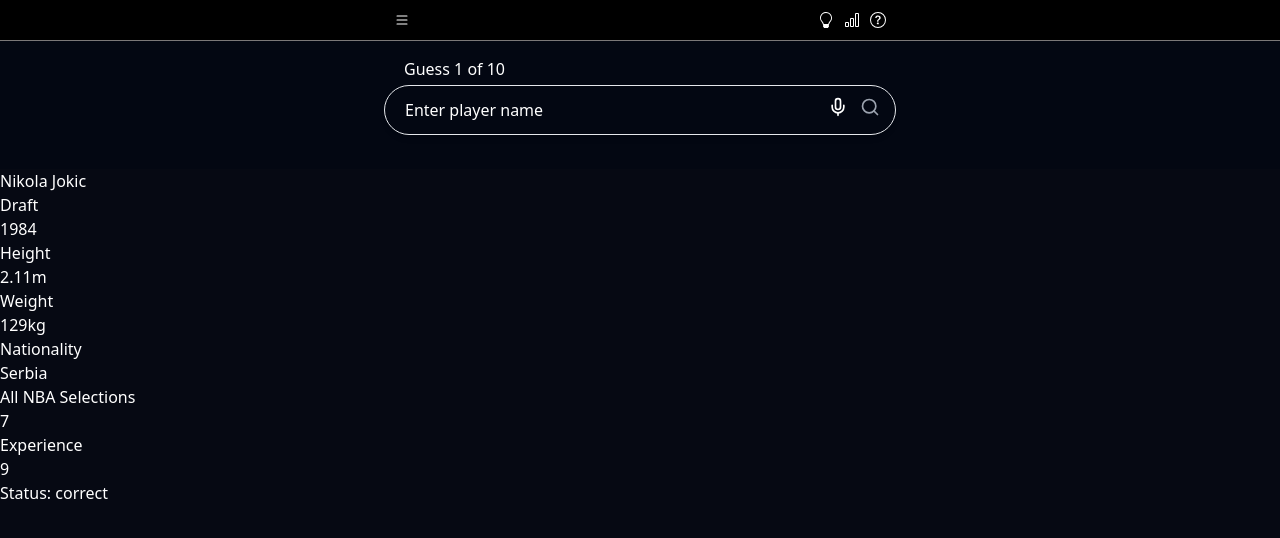
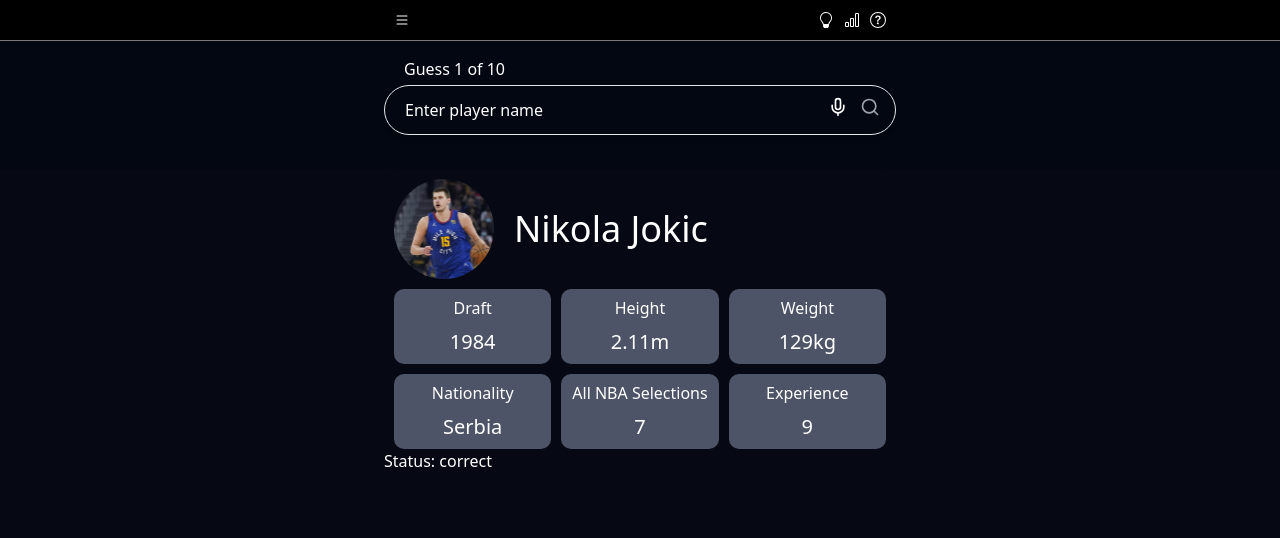
Before and after one commit to J-DanielsCode/Spordle, a React (Vite) app: page / in a window 1280 px wide. Shown: the top 538 px of the page. Built offline with nearby package versions, Linux system fonts and the light colour scheme.

Commit message:
styled result component

```diff
--- a/src/components/result/result.jsx
+++ b/src/components/result/result.jsx
@@ -1,7 +1,8 @@
 import React, { useState, useEffect } from "react";
 import "./result.scss";
 import { targetData } from "../../test-data/target-data.js";
-import { sampleData } from "../../test-data/sample-data.js"
+import { sampleData } from "../../test-data/sample-data.js";
+import jokicPic from "../../assets/jokic.jpeg";
 
 
 
@@ -35,35 +36,35 @@ const ResultComponent = () => {
     return (
         <div className="result-container">
             <div id="player-profile">
-                <img id="player-pic"></img>
+                <img id="player-pic" src={jokicPic} alt="Nikola Jokic" ></img>
                 <h1 id="player-name">{sampleData[0].name}</h1>
             </div>
             <div id="result-grid" >
 
 
                 <div id="draft" className="result-item">
-                    <h1>Draft</h1>
-                    <h1>{sampleData[0].draftYear}</h1>
+                    <h1 className="cell-title">Draft</h1>
+                    <h1 className="cell-data">{sampleData[0].draftYear}</h1>
                 </div>
                 <div id="height" className="result-item">
-                    <h1>Height</h1>
-                    <h1>{sampleData[0].height}</h1>
+                    <h1 className="cell-title">Height</h1>
+                    <h1 className="cell-data">{sampleData[0].height}</h1>
                 </div>
                 <div id="weight" className="result-item">
-                    <h1>Weight</h1>
-                    <h1>{sampleData[0].weight}</h1>
+                    <h1 className="cell-title">Weight</h1>
+                    <h1 className="cell-data">{sampleData[0].weight}</h1>
                 </div>
                 <div id="nationality" className="result-item">
-                    <h1>Nationality</h1>
-                    <h1>{sampleData[0].nationality}</h1>
+                    <h1 className="cell-title">Nationality</h1>
+                    <h1 className="cell-data">{sampleData[0].nationality}</h1>
                 </div>
                 <div id="all-nba" className="result-item">
-                    <h1>All NBA Selections</h1>
-                    <h1>{sampleData[0].allNbaSelections}</h1>
+                    <h1 className="cell-title">All NBA Selections</h1>
+                    <h1 className="cell-data">{sampleData[0].allNbaSelections}</h1>
                 </div>
                 <div id="experience" className="result-item">
-                    <h1>Experience</h1>
-                    <h1>{sampleData[0].experience}</h1>
+                    <h1 className="cell-title">Experience</h1>
+                    <h1 className="cell-data">{sampleData[0].experience}</h1>
                 </div>
             </div>
             <div id="colour-key">
--- a/src/components/result/result.scss
+++ b/src/components/result/result.scss
@@ -3,4 +3,64 @@
     width: 100%;
     max-width: 512px;
     color: white;
+    // border: solid 1px white;
+    margin: 0 auto;
+    border-radius: 20px;
+
+    #player-profile {
+        // border: solid 1px yellow;
+        display: flex;
+        align-items: center;
+        height: 120px;
+
+        img {
+            height: 100px;
+            width: 100px;
+            object-fit: cover;
+            border-radius: 50%;
+            margin: 0 10px;
+        }
+
+        #player-name {
+            font-size: 36px;
+            margin: 0 10px;
+        }
+
+    }
+
+    #result-grid {
+        display: grid;
+        grid-template-rows: repeat(2, 75px);
+        grid-template-columns: repeat(3, 1fr);
+        gap: 10px;
+        padding: 0 10px;
+
+        .result-item {
+            // border: solid 1px red;
+            display: flex;
+            flex-direction: column;
+            justify-content: center;
+            background-color: #4D5467;
+            border-radius: 10px;
+
+            .cell-title {
+                width: 100%;
+                // border: solid 1px green;
+                height: 50%;
+                text-align: center;
+                display: flex;
+                justify-content: center;
+                align-items: center;
+            }
+
+            .cell-data {
+                width: 100%;
+                // border: solid 1px blue;
+                height: 50%;
+                text-align: center;
+                font-size: 20px;
+            }
+        }
+    }
+
 }
```
Also changed, not shown: src/assets/jokic.jpeg (added), src/assets/sample-pic.avif (added).
